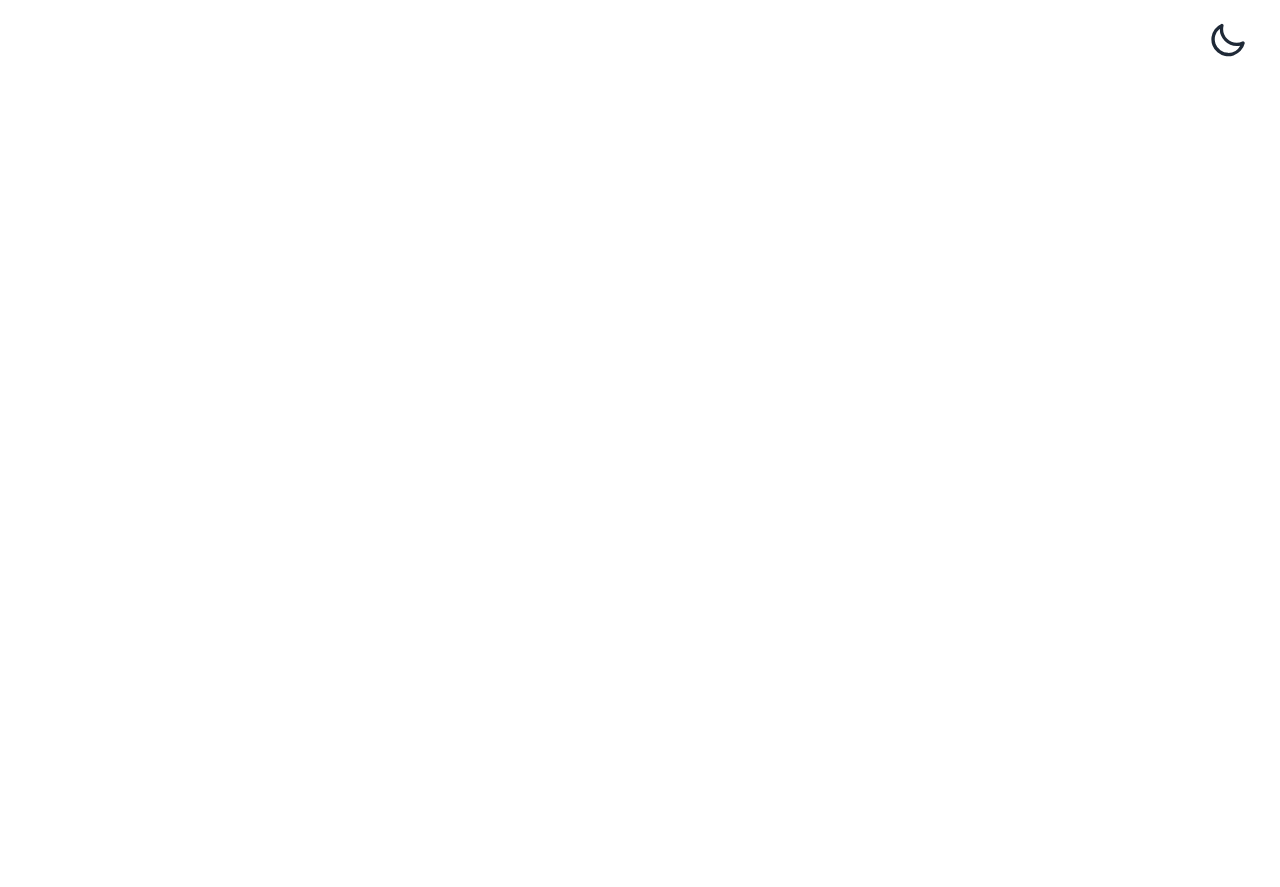
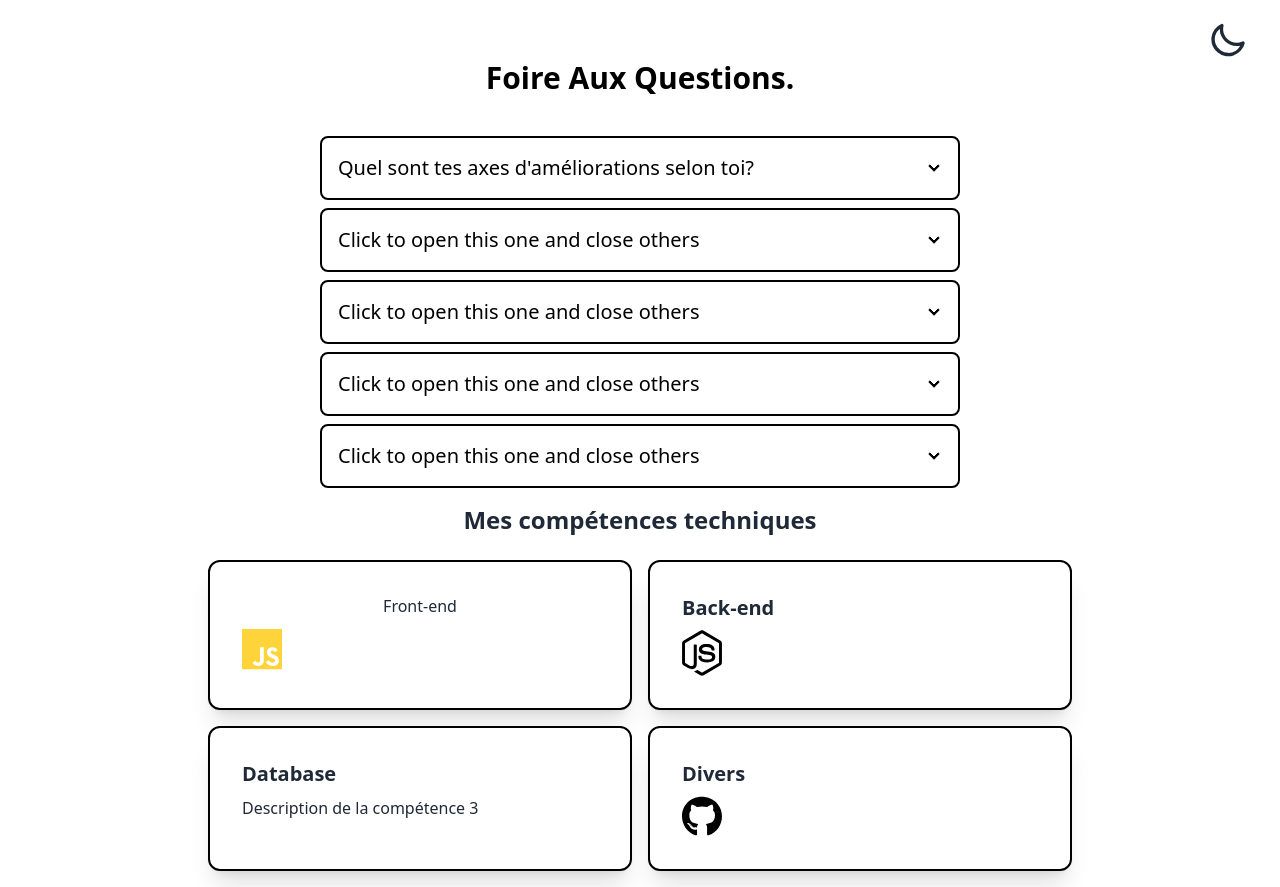
Before and after one commit to YacineBoukliff/Portfolio, a plain HTML site: page index.html in a window 1280 px wide. Before the commit the page ends 800 px from the top, so only its background shows below. Drawn offline with nearby package versions, Linux system fonts and the light colour scheme.

Commit message:
FAQ finie et mise en place compétences technique

```diff
--- a/index.html
+++ b/index.html
@@ -1,5 +1,5 @@
 <!DOCTYPE html>
-<html lang="fr" data-theme="nord">
+<html lang="fr" data-theme="light">
   <head>
     <meta charset="UTF-8" />
     <meta name="viewport" content="width=device-width, initial-scale=1.0" />
@@ -9,10 +9,11 @@
       rel="stylesheet"
       type="text/css"
     />
+    <script src="script.js" defer></script>
     <script src="https://cdn.tailwindcss.com"></script>
-    <script src="script.js" defer></script>
   </head>
-  <body>
+
+  <body class="min-h-screen bg-base-100">
     <div class="flex justify-end mr-8 mt-5">
       <label class="swap swap-rotate">
         <input type="checkbox" class="theme-controller" value="dark" />
@@ -36,5 +37,140 @@
         </svg>
       </label>
     </div>
+
+    <div class="card bg-base-100 w-96 shadow-xl"></div>
+
+    <p class="text-center text-black text-3xl font-semibold dark:text-gray-50">
+      Foire Aux Questions.
+    </p>
+
+    <div class="w-full max-w-2xl mx-auto px-4">
+      <div
+        class="collapse collapse-arrow mt-10 rounded-lg overflow-hidden border-2 border-black dark:border-white"
+      >
+        <input type="checkbox" class="peer" />
+        <div
+          class="collapse-title text-xl font-medium text-black dark:text-white"
+        >
+          Quel sont tes axes d'améliorations selon toi?
+        </div>
+        <div class="collapse-content text-black dark:text-white">
+          <p>
+            Je commence a etre a l'aise en front et l'interactivité des sites
+            avec du HTML, Javascript, Tailwind et utiliser des librairies selon
+            mes besoins cependant je débute sur le back-end et j'aimerais
+            progresser sur ce point.
+          </p>
+        </div>
+      </div>
+      <div
+        class="collapse collapse-arrow mt-2 rounded-lg overflow-hidden border-2 border-black dark:border-white"
+      >
+        <input type="checkbox" class="peer" />
+        <div
+          class="collapse-title text-xl font-medium text-black dark:text-white"
+        >
+          Click to open this one and close others
+        </div>
+        <div class="collapse-content text-black dark:text-white">
+          <p>hello</p>
+        </div>
+      </div>
+      <div
+        class="collapse collapse-arrow mt-2 rounded-lg overflow-hidden border-2 border-black dark:border-white"
+      >
+        <input type="checkbox" class="peer" />
+        <div
+          class="collapse-title text-xl font-medium text-black dark:text-white"
+        >
+          Click to open this one and close others
+        </div>
+        <div class="collapse-content text-black dark:text-white">
+          <p>hello</p>
+        </div>
+      </div>
+      <div
+        class="collapse collapse-arrow mt-2 rounded-lg overflow-hidden border-2 border-black dark:border-white"
+      >
+        <input type="checkbox" class="peer" />
+        <div
+          class="collapse-title text-xl font-medium text-black dark:text-white"
+        >
+          Click to open this one and close others
+        </div>
+        <div class="collapse-content text-black dark:text-white">
+          <p>hello</p>
+        </div>
+      </div>
+      <div
+        class="collapse collapse-arrow mt-2 rounded-lg overflow-hidden border-2 border-black dark:border-white"
+      >
+        <input type="checkbox" class="peer" />
+        <div
+          class="collapse-title text-xl font-medium text-black dark:text-white"
+        >
+          Click to open this one and close others
+        </div>
+        <div class="collapse-content text-black dark:text-white">
+          <p>hello</p>
+        </div>
+      </div>
+    </div>
+
+    <div class="container mx-auto p-4 max-w-4xl">
+      <h2 class="text-2xl font-bold text-center mb-6 dark:text-slate-50">
+        Mes compétences techniques
+      </h2>
+
+      <div class="grid grid-cols-1 md:grid-cols-2 gap-4">
+        <div class="card bg-base-100 shadow-xl">
+          <div
+            class="card-body card-body rounded-xl border-2 border-black dark:border-white"
+          >
+            <h3 class="text-center">Front-end</h3>
+            <img
+              class="w-10"
+              src="images/Javascript.svg"
+              alt="Logo-Javascript"
+            />
+          </div>
+        </div>
+
+        <div class="card bg-base-100 shadow-xl">
+          <div
+            class="card-body card-body rounded-xl border-2 border-black dark:border-white"
+          >
+            <h3 class="card-title">Back-end</h3>
+            <img
+              class="w-10"
+              src="images/Express-js.svg"
+              alt="Logo-Javascript"
+            />
+          </div>
+        </div>
+
+        <div class="card bg-base-100 shadow-xl">
+          <div
+            class="card-body card-body rounded-xl border-2 border-black dark:border-white"
+          >
+            <h3 class="card-title">Database</h3>
+            <p>Description de la compétence 3</p>
+          </div>
+        </div>
+
+        <div class="card bg-base-100 shadow-xl">
+          <div
+            class="card-body card-body rounded-xl border-2 border-black dark:border-white"
+          >
+            <h3 class="card-title">Divers</h3>
+            <img
+              class="w-10"
+              src="images/github-brands-solid.svg"
+              alt="Logo-Github"
+            />
+          </div>
+        </div>
+      </div>
+    </div>
   </body>
 </html>
--- a/script.js
+++ b/script.js
@@ -1,9 +1,24 @@
-const Theme = document.querySelector(".theme-controller");
+tailwind.config = {
+  darkMode: "class",
+  theme: {
+    extend: {
+      backgroundColor: {
+        dark: "black",
+      },
+    },
+  },
+};
 
-Theme.addEventListener("change", function () {
-  if (this.checked) {
-    document.documentElement.setAttribute("data-theme", "black");
-  } else {
-    document.documentElement.setAttribute("data-theme", "nord");
-  }
+document.addEventListener("DOMContentLoaded", function () {
+  document
+    .querySelector(".theme-controller")
+    .addEventListener("change", function () {
+      if (this.checked) {
+        document.documentElement.classList.add("dark");
+        document.documentElement.setAttribute("data-theme", "black");
+      } else {
+        document.documentElement.classList.remove("dark");
+        document.documentElement.setAttribute("data-theme", "light");
+      }
+    });
 });
--- a/tailwind.config.js
+++ b/tailwind.config.js
@@ -1,6 +1,6 @@
 module.exports = {
   //...
   daisyui: {
-    themes: ["light", "dark", "black", "nord"],
+    themes: ["light", "dark", "cupcake", "synthwave"],
   },
 };
```
Also changed, not shown: images/Express-js.svg (added), images/Javascript.svg (renamed from images/js-brands-solid.svg), images/github-brands-solid.svg (added).
